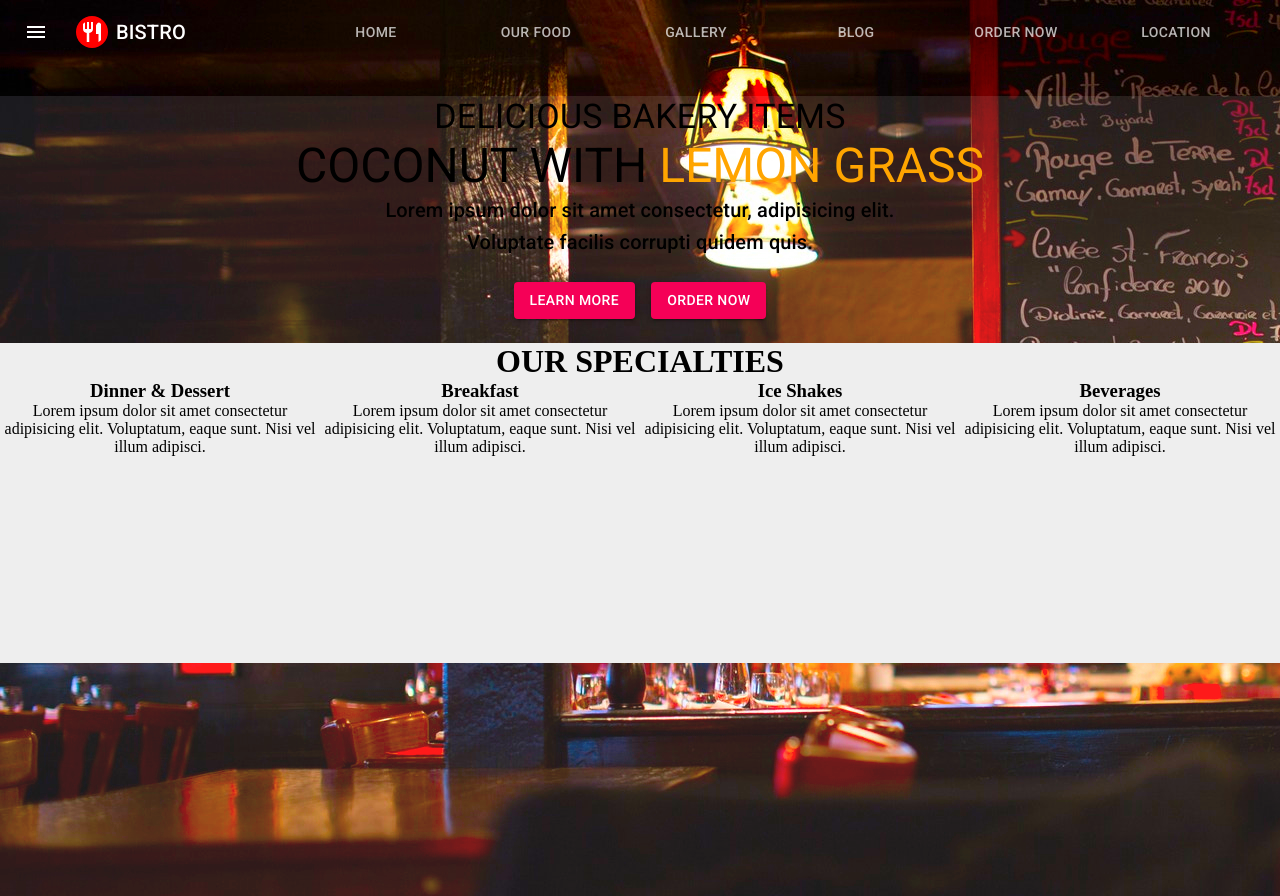
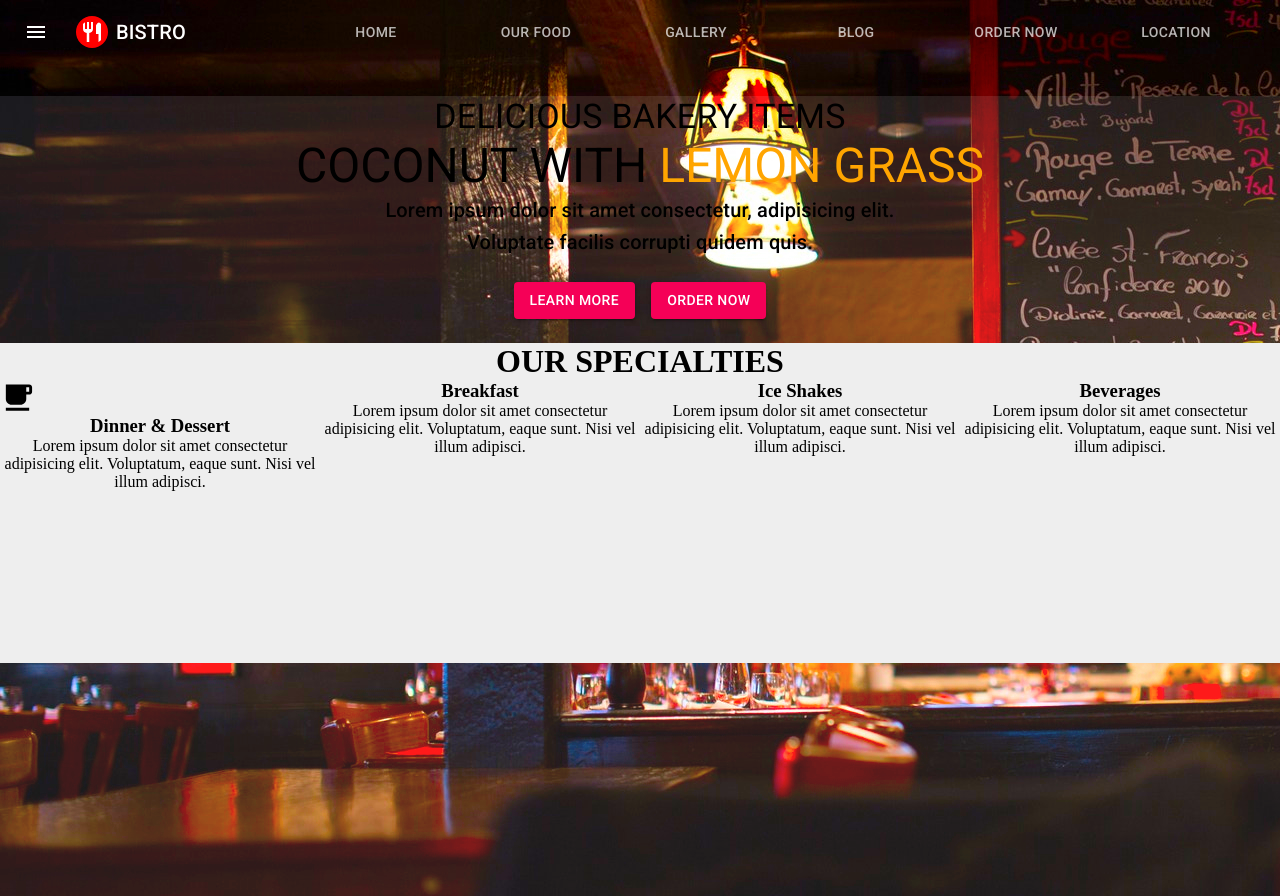
Before and after one commit to ginohagad/bistro, a React (Create React App) app: page / in a window 1280 px wide. Built offline with nearby package versions, Linux system fonts and the light colour scheme.

Commit message:
Adding specialties icons.

```diff
--- a/src/components/Home/Specialties/Specialties.js
+++ b/src/components/Home/Specialties/Specialties.js
@@ -1,16 +1,30 @@
 import React from 'react'
 import styles from './Specialties.module.css'
+import { makeStyles } from '@material-ui/core/styles'
+import FreeBreakfastIcon from '@material-ui/icons/FreeBreakfast';
+import LocalBarIcon from '@material-ui/icons/LocalBar';
+import FastfoodIcon from '@material-ui/icons/Fastfood';
+import LocalDrinkIcon from '@material-ui/icons/LocalDrink';
 
 
+const useStyles = makeStyles((theme) => ({
+  icons: {
+    display: 'inline-flex',
+    verticalAlign: 'middle !important',
+  },
+}));
 
 
 const Specialties = () => {
+
+  const classes = useStyles();
 
   return (
     <div className={styles.container}>
       <h1 className={`${styles.title} ${styles.center}`}>Our Specialties</h1>
       <div className={styles.boxes}>
         <div className={styles.box}>
+          <FreeBreakfastIcon className={classes.icons} fontSize="large" />
           <h3 className={styles.center}>Dinner & Dessert</h3>
           <p className={styles.center}>Lorem ipsum dolor sit amet consectetur adipisicing elit. Voluptatum, eaque sunt. Nisi vel illum adipisci.</p>
         </div>
--- a/src/components/Home/Specialties/Specialties.module.css
+++ b/src/components/Home/Specialties/Specialties.module.css
@@ -18,6 +18,7 @@
   text-transform: uppercase;
 }
 
+
 @media (max-width: 480px) {
   .boxes {
     display: block;
```
